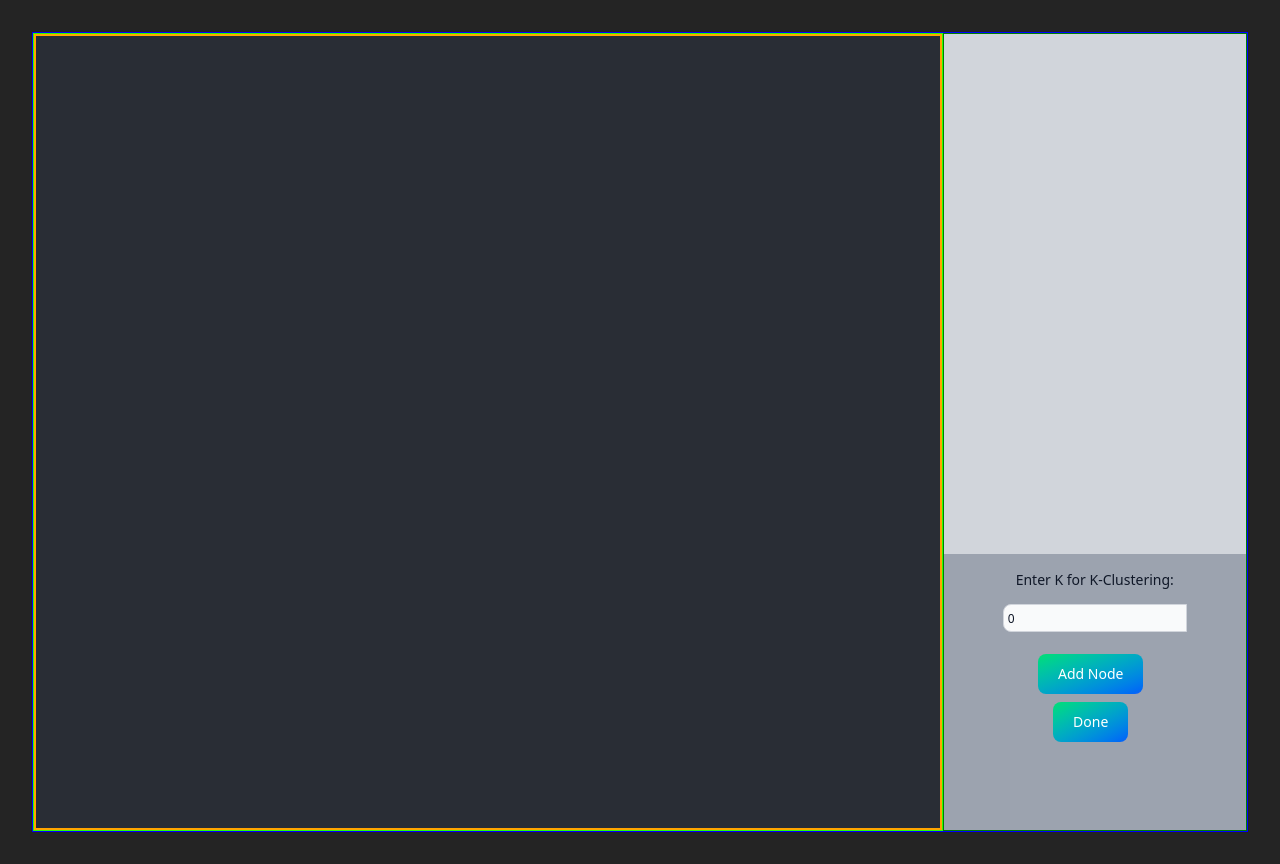
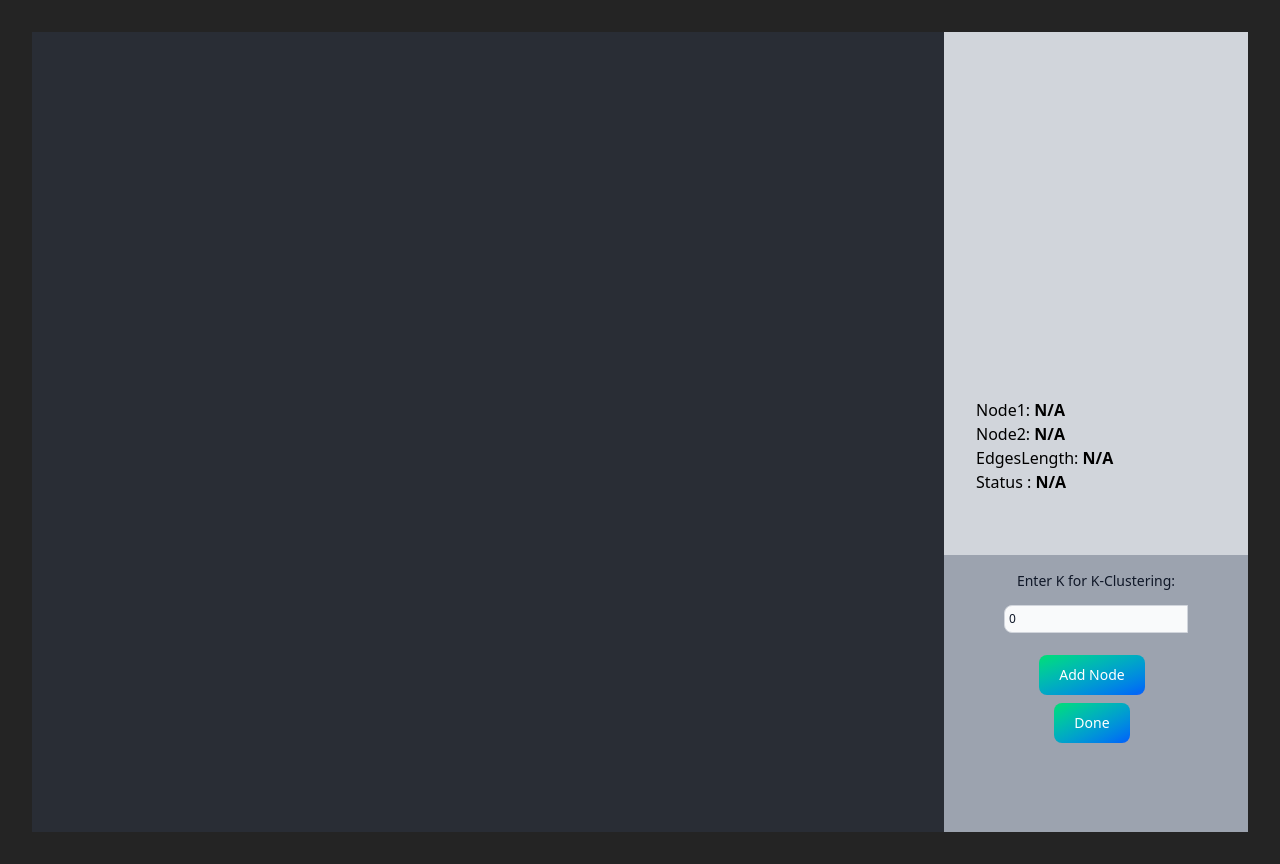
Before and after one commit to Shubham04567/MST_Visualizer, a React (Vite) app in the folder project/: page /custom_graph in a window 1280 px wide. Built offline with nearby package versions, Linux system fonts and the light colour scheme.

Commit message:
edge show added

```diff
--- a/project/src/App.css
+++ b/project/src/App.css
@@ -1,5 +1,5 @@
 #root {
-  max-width: 1280px;
+  /* max-width: 1280px; */
   margin: 0 auto;
   padding: 2rem;
   text-align: center;
--- a/project/src/assets/Components/Graph.jsx
+++ b/project/src/assets/Components/Graph.jsx
@@ -1,4 +1,4 @@
-import React, { useRef, useState } from "react";
+import React, { useRef, useState, useEffect } from "react";
 import * as d3 from "d3";
 import gsap from "gsap";
 import "./graph.css";
@@ -8,6 +8,7 @@ function Graph() {
   //control for btn
   const [isdoneclicked,setdone] = useState(false);
 
+  const [latestEdge, setLatestEdge] = useState(null);
 
   const handleclick_done = ()=>{
     setdone(true);
@@ -15,12 +16,13 @@ function Graph() {
   }
 
   const handleResetClick = () => {
-    setdone(false);
-    resetGraph();
+    setdone(false); // Reset state
+    resetGraph(); // Call the function
   };
 
 
   const svgRef = useRef(null);
+  const edge_svgRef = useRef(null);
   const [kval, setKval] = useState(0);
   const [nodes, setNodes] = useState([]);
   const [edges, setEdges] = useState([]);
@@ -29,6 +31,13 @@ function Graph() {
   const parent = useRef([]);
   const rank = useRef([]);
   let index = 0;
+
+  //for info for edge_show
+
+  const [Node_a,setnode_a] = useState(-1);
+  const [Node_b,setnode_b] = useState(-1);
+  const [edge_lenght,setnode_lenght] = useState(-1);
+  const [curr_status,setcurr_status] = useState(-1);
 
 
 
@@ -178,9 +187,14 @@ const simulateAlgo = () => {
                 ease: "power2.out"
             });
 
+            setLatestEdge(edges[i]);
+            setnode_a(edges[i].idx1-1);
+            setnode_b(edges[i].idx2-1);
+            setnode_lenght(edges[i].dist.toFixed(2));
+            setcurr_status("ADDED");
         }
         else {
-            console.log("ppppppppppppppp")
+            // console.log("ppppppppppppppp")
             // Select the line that needs to be removed
             const existingLine = svgElement.selectAll("line")
                 .filter(function () {
@@ -217,17 +231,86 @@ const simulateAlgo = () => {
     }});
   };
 
+  useEffect(() => {
+    if (!latestEdge) return;
+
+    const mainSvg = svgRef.current.getBoundingClientRect();
+
+    const edgeSvg = edge_svgRef.current.getBoundingClientRect();
+
+    // Compute scale factors
+    const scaleX = edgeSvg.width / mainSvg.width;
+    const scaleY = edgeSvg.height / mainSvg.height;
+
+    const transformCoords = (point) => ({
+        x: (point.x - mainSvg.left) * scaleX,
+        y: (point.y - mainSvg.top) * scaleY
+    });
+
+    const point1 = transformCoords(latestEdge.point1);
+    const point2 = transformCoords(latestEdge.point2);
+
+    const edgeSvgD3 = d3.select(edge_svgRef.current);
+    edgeSvgD3.selectAll("*").remove(); // Clear previous edges
+
+    // Draw first node
+    edgeSvgD3.append("circle")
+        .attr("cx", point1.x)
+        .attr("cy", point1.y)
+        .attr("r", 8) // Adjust size for smaller space
+        .attr("fill", "blue");
+
+    // Draw first node index
+    edgeSvgD3.append("text")
+        .attr("x", point1.x + 10)
+        .attr("y", point1.y + 4)
+        .attr("font-size", "12px")
+        .attr("fill", "black")
+        .text(latestEdge.idx1-1);
+
+    // Draw second node
+    edgeSvgD3.append("circle")
+        .attr("cx", point2.x)
+        .attr("cy", point2.y)
+        .attr("r", 8)
+        .attr("fill", "blue");
+
+    // Draw second node index
+    edgeSvgD3.append("text")
+        .attr("x", point2.x + 10)
+        .attr("y", point2.y + 4)
+        .attr("font-size", "12px")
+        .attr("fill", "black")
+        .text(latestEdge.idx2-1);
+
+    // Draw the edge with correct inclination
+    edgeSvgD3.append("line")
+        .attr("x1", point1.x)
+        .attr("y1", point1.y)
+        .attr("x2", point2.x)
+        .attr("y2", point2.y)
+        .attr("stroke", "red")
+        .attr("stroke-width", 2);
+
+}, [latestEdge]);
 
 
   return (
     <div className="container">
       <div className="graph-container">
-        <svg ref={svgRef} width="100%" height="100%" style={{border: "2px solid orange"}}></svg>
+        <svg ref={svgRef} width="100%" height="100%" ></svg>
       </div>
 
       <div className="info-container">
         <div className="simulate" style={{height: "100%"}}>
             <div className="edges_show">
+              <svg ref={edge_svgRef} width="100%" height="100%"></svg>
+            </div>
+            <div className="status">
+              <p>Node1: <b>{Node_a==-1 ? "N/A" : Node_a}</b></p>
+              <p>Node2: <b>{Node_b==-1 ? "N/A" : Node_b}</b></p>
+              <p>EdgesLength: <b>{edge_lenght==-1 ? "N/A" : edge_lenght}</b></p>
+              <p>Status : <b>{curr_status==-1 ? "N/A" : curr_status}</b></p>
             </div>
         </div>
           <div className="control">
--- a/project/src/assets/Components/graph.css
+++ b/project/src/assets/Components/graph.css
@@ -4,7 +4,7 @@
     display: flex;
     height: 100vh;
     width: 100%;
-    border: 1px solid blue;
+    /* border: 1px solid blue; */
     flex-direction: row;
   }
 
@@ -18,11 +18,11 @@
     display: flex;
     justify-content: center;
     align-items: center;
-    border: 1px solid rgb(47, 255, 0);
+    /* border: 1px solid rgb(47, 255, 0); */
   }
 
   .graph {
-    border: 1px solid red;
+    /* border: 1px solid red; */
 
   }
 
@@ -30,12 +30,20 @@
     flex: 1;
     display: flex;
     flex-direction: column;
-    border: 1px solid green;
+    /* border: 1px solid green; */
   }
 
   .simulate{
-    flex: 2
+    flex: 2;
+    /* border: 2px solid rgb(255, 0, 166); */
   }
+
+  .edges_show{
+    /* border: 2px solid green; */
+    width: 100%;
+    height: 70%;
+  }
+
   .control {
     flex: 1;
     display: flex;
@@ -55,6 +63,15 @@
     flex-direction: column;
     align-items: center;
     /* justify-content: center; */
+  }
+
+  .status{
+    align-items: center;
+    display: flex;
+    flex-direction: column;
+    align-items: flex-start;
+    padding-left: 2rem;
+    color: black;
   }
 
   /* .input{
```
